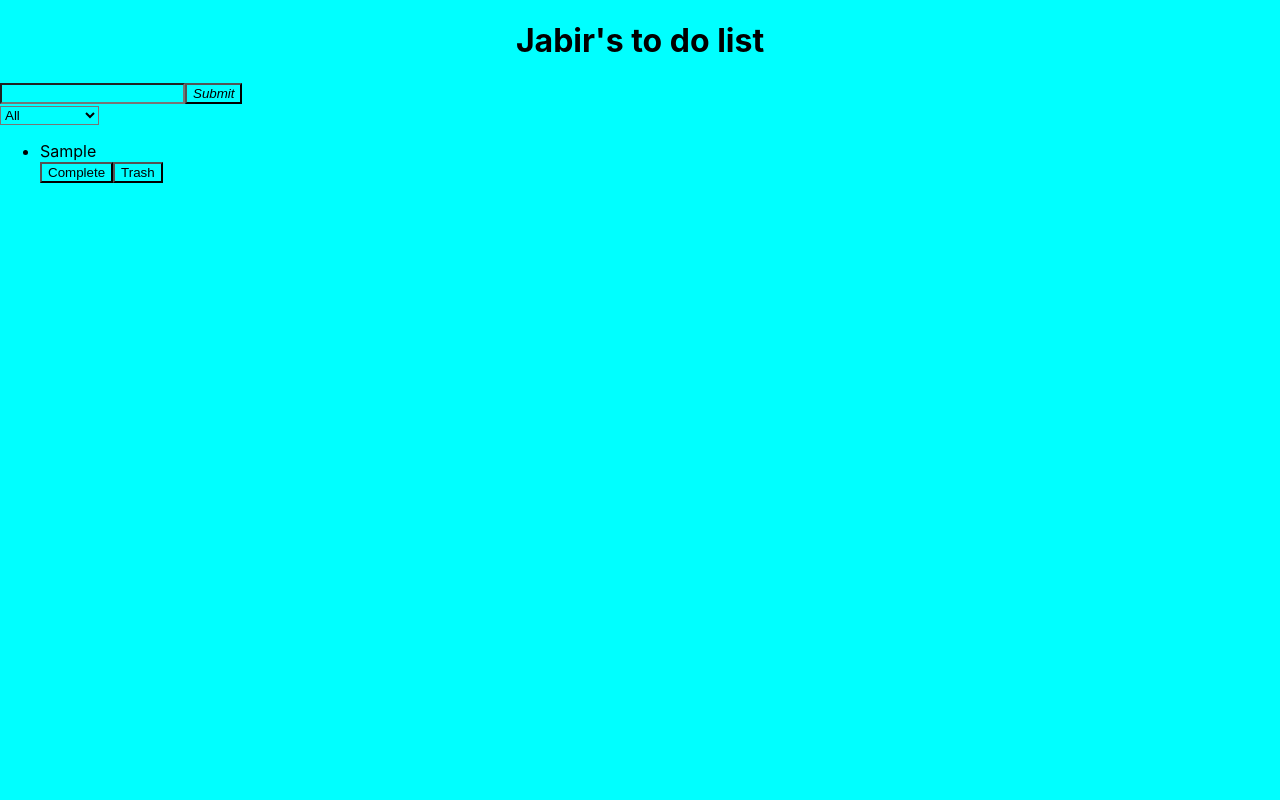
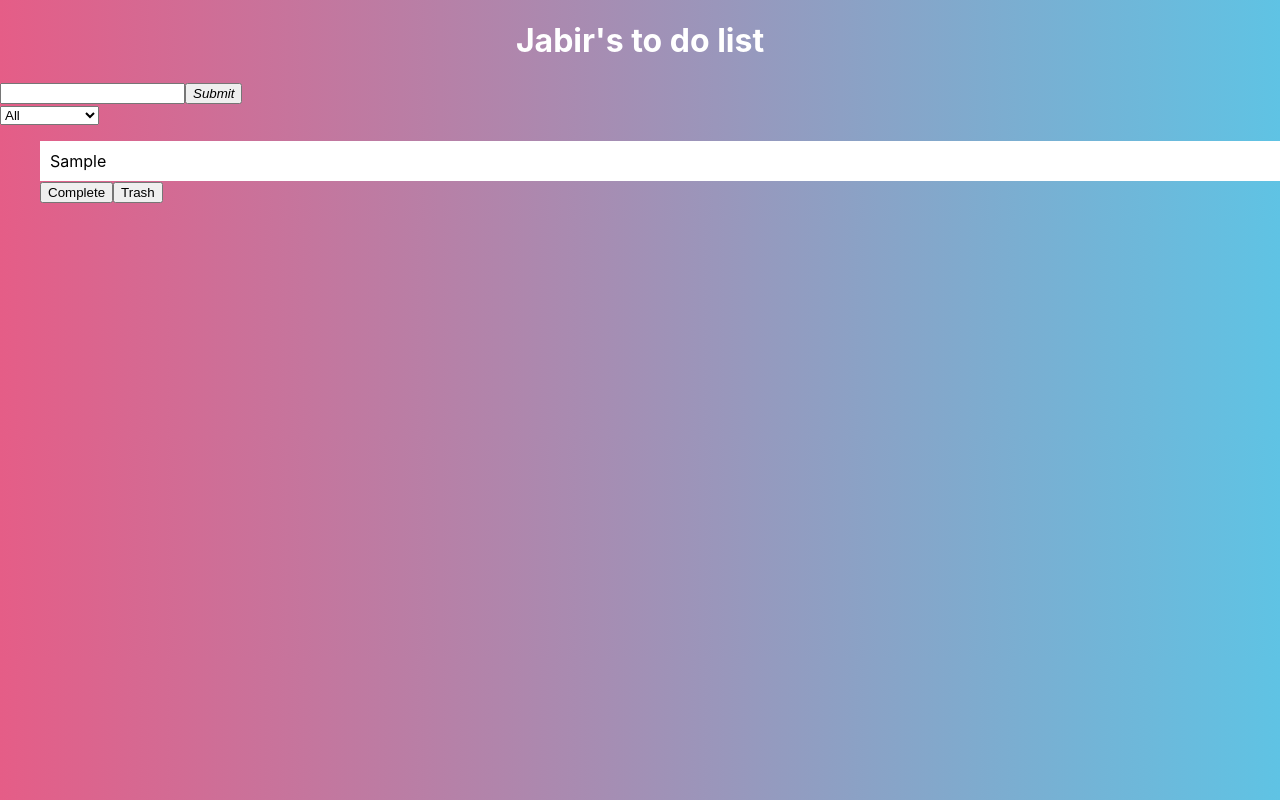
Before and after one commit to FutureWiz2002/todo-list, a React (Create React App) app: page / in a window 1280 px wide. Both pictures are taken after typing "Sample" into the empty fields and a click on the button "Submit". Built offline with nearby package versions, Linux system fonts and the light colour scheme.

Commit message:
Update App.css

```diff
--- a/src/App.css
+++ b/src/App.css
@@ -1,11 +1,22 @@
-* {
-  background-color: aqua;
+body {
+  background-image: linear-gradient(to right, #E55D87 ,#5FC3E4) ;
   transition: 0.1s;
+
 }
 header {
   text-align: center;
+  color: white;
+
 }
 .completed {
     background-color: darkgray;
     color: grey;
+
 }
+.todo-item {
+  padding: 10px;
+  background-color: white;
+  margin: auto;
+  list-style: none;
+
+}
```
